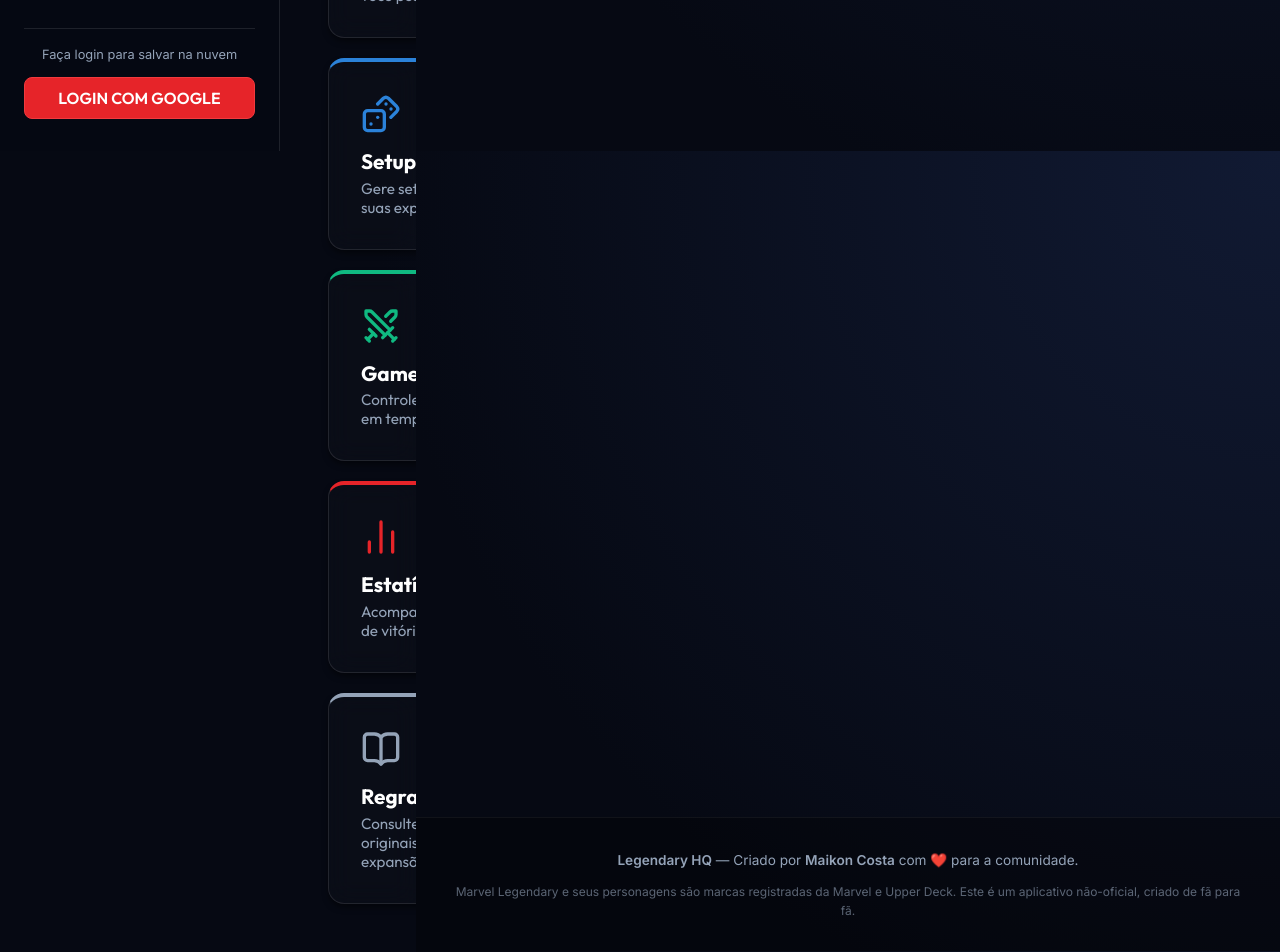
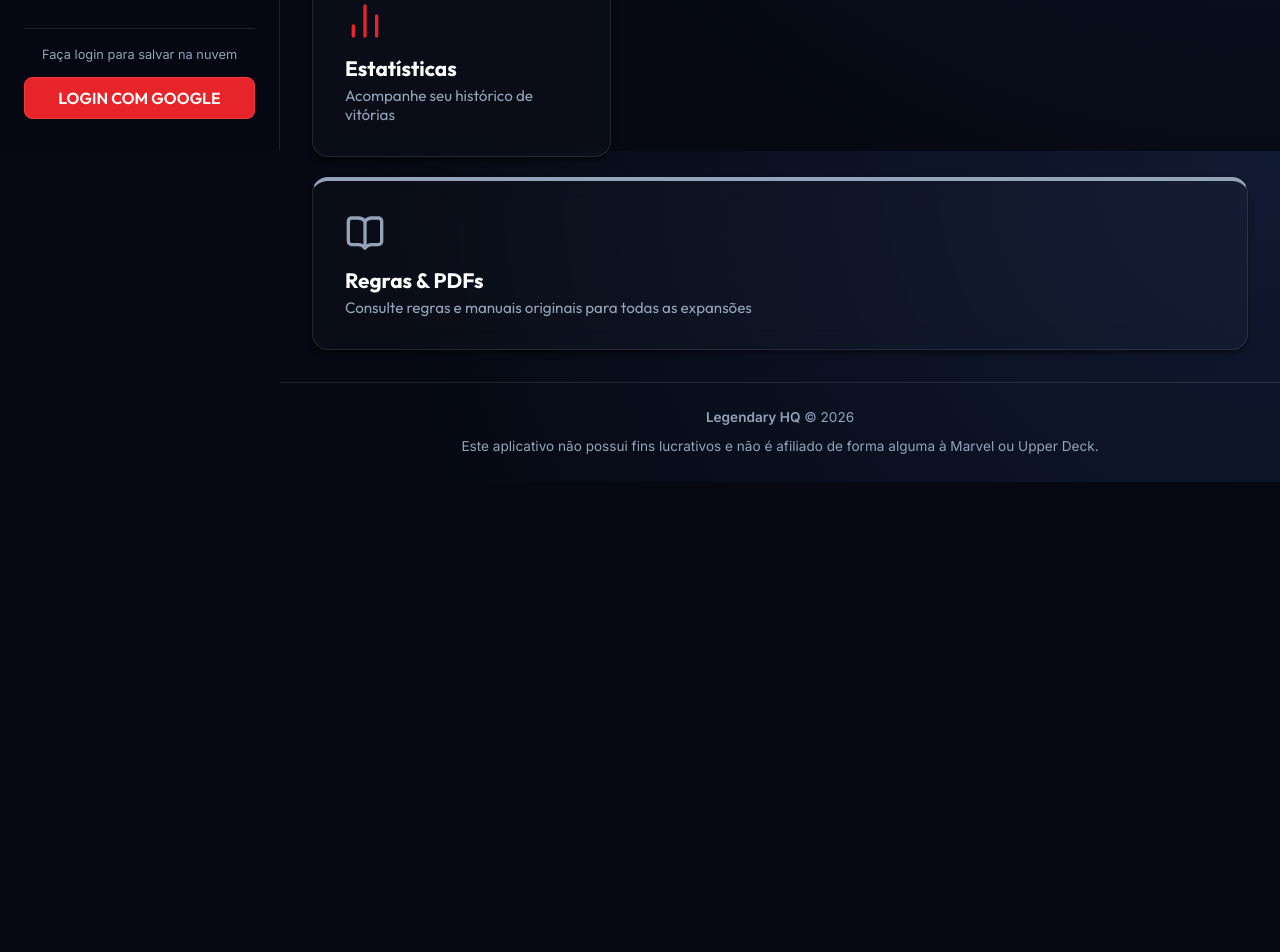
Before and after one commit to maikonfcosta/legendary-hq, a React (Vite) app: page / in a window 1280 px wide. Shown: the part 649-1601 px from the top of the page. After the commit the page ends 1131 px from the top, so only its background shows below. Built offline with nearby package versions, Linux system fonts and the light colour scheme; no server answers.

Commit message:
style: fix footer layout and text

```diff
--- a/src/App.tsx
+++ b/src/App.tsx
@@ -100,6 +100,7 @@ function App() {
       {/* Sidebar Navigation */}
       <Sidebar activeTab={activeTab} handleTabChange={handleTabChange} isMobileMenuOpen={isMobileMenuOpen} />
 
+      <div className="main-content-wrapper">
         {/* Main Content Area */}
         <main className="main-content">
           {activeTab === 'home' && <HomeTab onNavigate={handleTabChange} />}
@@ -137,23 +138,17 @@ function App() {
         </main>
 
         {/* Footer / Créditos */}
-      <footer style={{
-        marginTop: 'auto',
-        padding: '2rem',
-        textAlign: 'center',
-        borderTop: '1px solid rgba(255, 255, 255, 0.05)',
-        background: 'rgba(0, 0, 0, 0.3)',
-        color: 'var(--text-secondary)',
-        fontSize: '0.85rem'
-      }}>
-        <p style={{ margin: '0 0 10px 0' }}>
-          <strong>Legendary HQ</strong> — Criado por <strong>Maikon Costa</strong> com ❤️ para a comunidade.
+        <footer style={{ borderTop: '1px solid var(--surface-border)', padding: '24px', textAlign: 'center', color: 'var(--text-secondary)', fontSize: '0.85rem' }}>
+          <div style={{ maxWidth: '800px', margin: '0 auto' }}>
+            <p style={{ marginBottom: '8px' }}>
+              <strong>Legendary HQ</strong> &copy; {new Date().getFullYear()}
             </p>
-        <p style={{ margin: 0, opacity: 0.6, fontSize: '0.75rem', maxWidth: '800px', marginInline: 'auto' }}>
-          Marvel Legendary e seus personagens são marcas registradas da Marvel e Upper Deck.
-          Este é um aplicativo não-oficial, criado de fã para fã.
+            <p>
+              Este aplicativo não possui fins lucrativos e não é afiliado de forma alguma à Marvel ou Upper Deck.
             </p>
+          </div>
         </footer>
+      </div>
     </div>
   );
 }
--- a/src/index.css
+++ b/src/index.css
@@ -125,10 +125,22 @@ button {
   box-shadow: 0 4px 12px var(--primary-glow);
 }
 
+.main-content-wrapper {
+  flex: 1;
+  display: flex;
+  flex-direction: column;
+  min-height: 100vh;
+  width: 100%;
+  overflow-x: hidden;
+}
+
 .main-content {
   flex: 1;
-  padding: 3rem;
-  overflow-y: auto;
+  padding: 2rem;
+  width: 100%;
+  max-width: 1200px;
+  margin: 0 auto;
+  transition: padding 0.3s ease;
 }
 
 .main-view {
```
Lines whose indentation alone changed are shown as unchanged.
